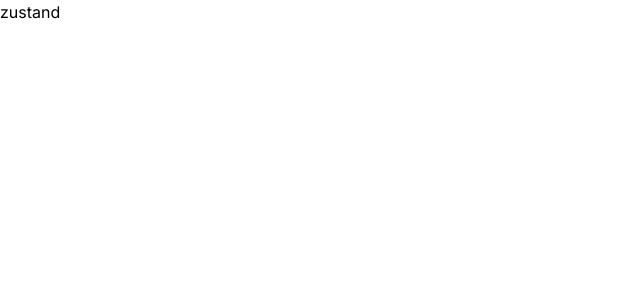
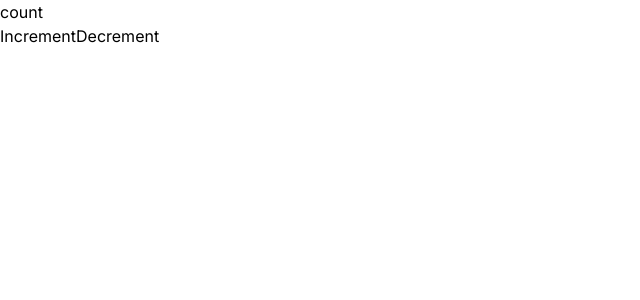
Before and after one commit to ryuta09/nextjs-testing-environment, a Next.js app: page /zustand in a window 1280 px wide. Shown: the top 300 px of the page, without its empty margins (0-640 px from the left). Built offline with nearby package versions, Linux system fonts and the light colour scheme.

Commit message:
feat: ストアから呼び出し

```diff
--- a/app/zustand/page.tsx
+++ b/app/zustand/page.tsx
@@ -1,6 +1,13 @@
+import useCounterStore from "../stores/store"
+
 const Zustand = () => {
+  const {count, increment, decrement } = useCounterStore()
   return (
-    <div>zustand</div>
+    <>
+      <h2>count</h2>
+      <button onClick={increment}>Increment</button>
+      <button onClick={decrement}>Decrement</button>
+    </>
   )
 }
 
```
